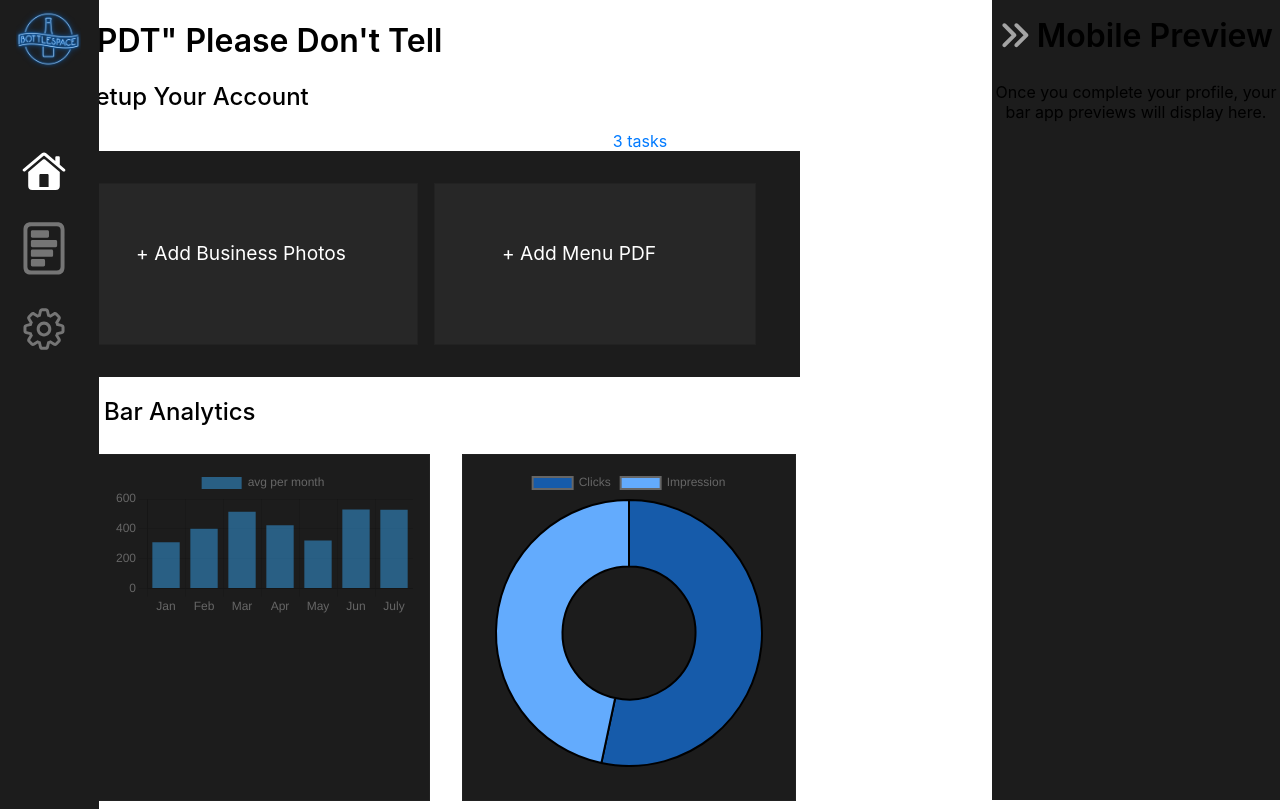
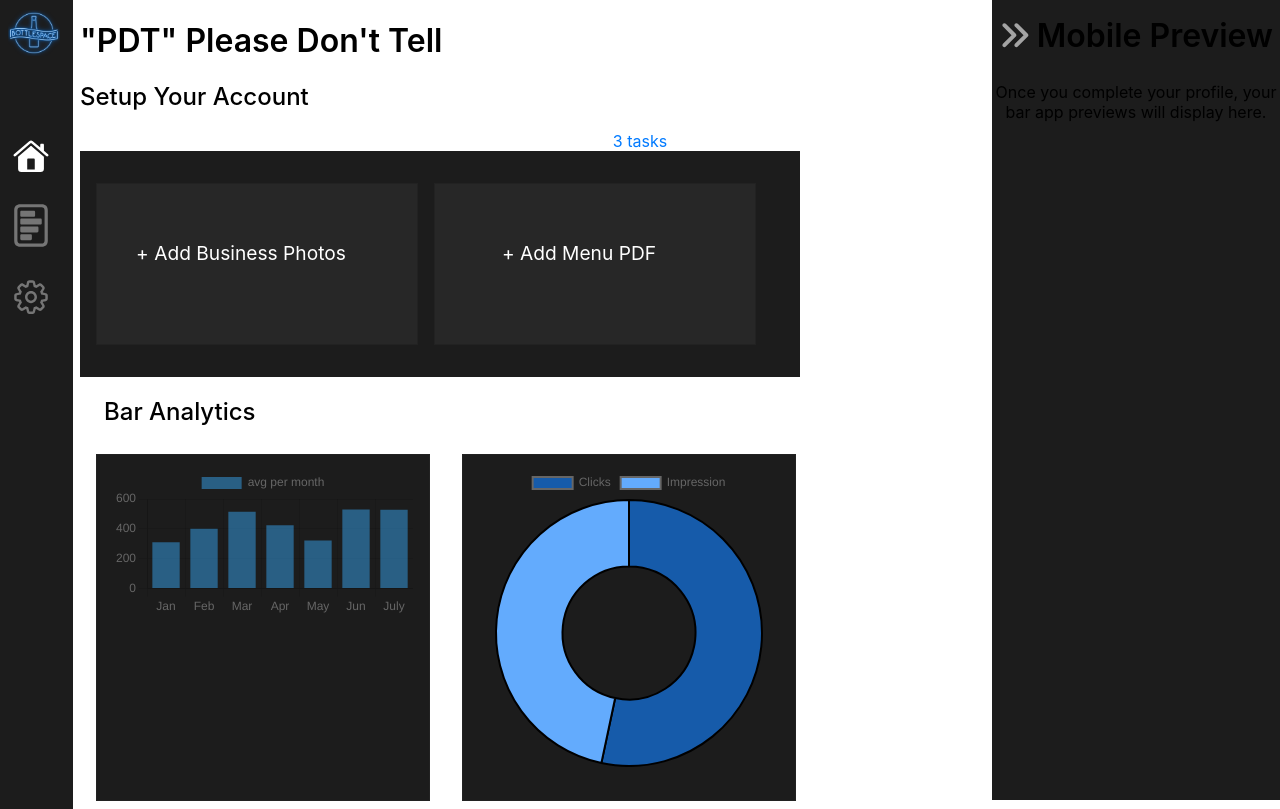
Before and after one commit to DiscoverPioneer/bottlespace-frontend, a React (Create React App) app: page /auth/home in a window 1280 px wide. Built offline with nearby package versions, Linux system fonts and the light colour scheme.

Commit message:
fix: resize left nav icons

```diff
--- a/src/Auth.css
+++ b/src/Auth.css
@@ -8,19 +8,19 @@
   font-size: calc(10px + 2vmin);
   color: white;
   z-index: 22;
-  width: 3.4em;
+  width: 2.4em;
   padding-top: 0.4em;
   padding-right: 0.4em;
   background-color: #1C1C1C;
 }
 .Auth .LeftNav .brand-logo {
-  width: 2.5em;
-  padding-left: 0.6em;
+  width: 2.0em;
+  padding-left: 0.3em;
   margin-top: 0px;
   padding-top: 0px;
 }
 .Auth .LeftNav img {
-  width: 1.7em;
+  width: 1.4em;
   padding-left: 0.5em;
   padding-right: 0.5em;
   padding-top: 1em;
```
